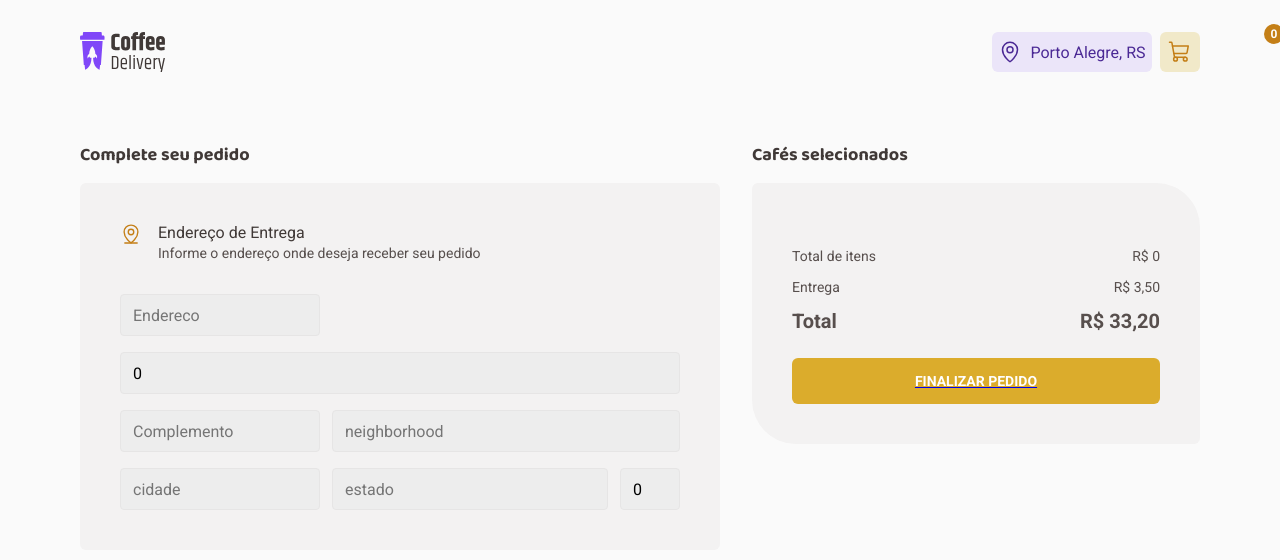
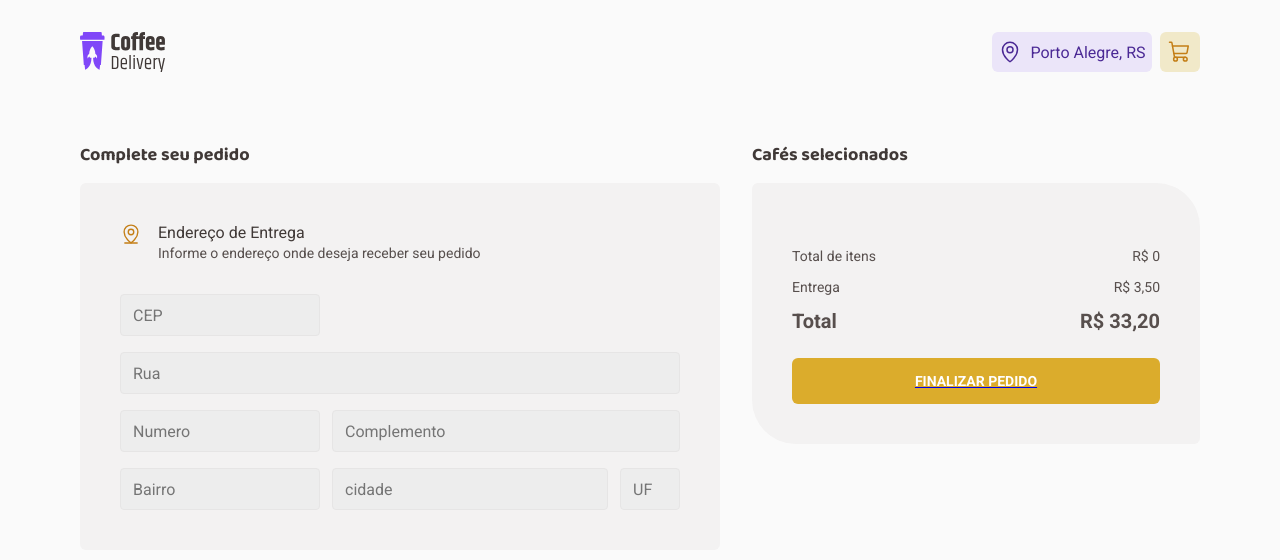
Before and after one commit to Elencio/Ceoffe-Deliver-react-Desafio-2, a React (Vite) app: page /checkout in a window 1280 px wide. Shown: the top 560 px of the page. Built offline with nearby package versions, Linux system fonts and the light colour scheme.

Commit message:
Aadicionando uma condicao para a visibilidade do carrinho de compras

```diff
--- a/src/components/Header.tsx
+++ b/src/components/Header.tsx
@@ -23,7 +23,9 @@ export function Header() {
 
         <NavLink to="/checkout">
           <ShoppingCart size={24} />
-          <RounedCoffeeCount>{totalQuantity}</RounedCoffeeCount>
+          {totalQuantity > 0 && (
+            <RounedCoffeeCount>{totalQuantity}</RounedCoffeeCount>
+          )}
         </NavLink>
       </nav>
     </HeaderContainer>
--- a/src/contexts/context.tsx
+++ b/src/contexts/context.tsx
@@ -38,11 +38,11 @@ export function ContextProvider({ children }: ContextProviderProps) {
   const { register, handleSubmit, reset } = useForm<CoffeeDataClients>({
     resolver: zodResolver(DataClientValidation),
     defaultValues: {
-      amount: 0,
+      amount: '',
       city: '',
       complement: '',
       neighborhood: '',
-      numero: 0,
+      numero: '',
       state: '',
       street: '',
     },
@@ -50,12 +50,12 @@ export function ContextProvider({ children }: ContextProviderProps) {
 
   const [formData, setFormData] = useState<CoffeeDataClients>({
     street: '',
-    numero: 0,
+    numero: '',
     complement: '',
     neighborhood: '',
     city: '',
     state: '',
-    amount: 0,
+    amount: '',
   })
 
   const [selectedOption, setSelectedOption] = useState<TypeOptionPayment>({
--- a/src/pages/Checkout/Checkout.tsx
+++ b/src/pages/Checkout/Checkout.tsx
@@ -81,21 +81,21 @@ export function Checkout() {
               <Input1
                 type="text"
                 id="streetInput"
-                placeholder="Endereco"
+                placeholder="CEP"
                 {...register('street')}
               />
 
               <Input2
                 type="text"
                 id="numberInput"
-                placeholder="numero"
+                placeholder="Rua"
                 {...register('numero', { valueAsNumber: true })}
               />
 
               <div>
                 <Input3
                   type="text"
-                  placeholder="Complemento"
+                  placeholder="Numero"
                   id="complementInput"
                   {...register('complement')}
                 />
@@ -103,14 +103,14 @@ export function Checkout() {
                 <Input4
                   type="text"
                   id="neighborhoodInput"
-                  placeholder="neighborhood"
+                  placeholder="Complemento"
                   {...register('neighborhood')}
                 />
               </div>
               <div>
                 <Input5
                   type="text"
-                  placeholder="cidade"
+                  placeholder="Bairro"
                   id="cityInput"
                   {...register('city')}
                 />
@@ -118,15 +118,15 @@ export function Checkout() {
                 <Input6
                   type="text"
                   id="stateInput"
-                  placeholder="estado"
+                  placeholder="cidade"
                   {...register('state')}
                 />
 
                 <Input7
                   type="text"
                   id="amountInput"
-                  placeholder="R$"
-                  {...register('amount', { valueAsNumber: true })}
+                  placeholder="UF"
+                  {...register('amount')}
                 />
               </div>
             </form>
@@ -222,7 +222,9 @@ export function Checkout() {
             </div>
           </TotalPrices>
           <NavLink to="/Success">
-            <button form='form_Data"'> Finalizar Pedido</button>
+            <button type="submit" form="form_Data">
+              Finalizar Pedido
+            </button>
           </NavLink>
         </CheckingOutTheOptions>
       </div>
```
